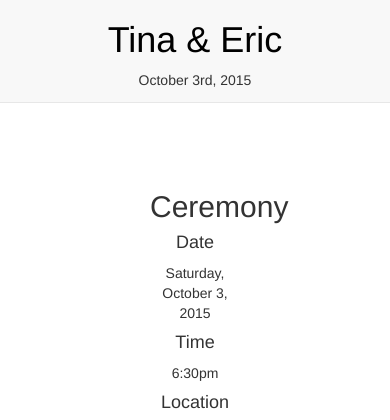
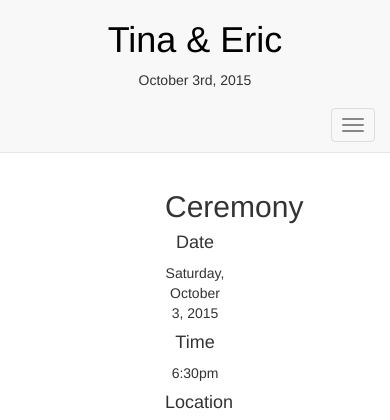
Before and after one commit to tinawen/tinaanderic, a Flask app: page /event in a window 390 px wide; the page is wider, and only the part inside the window is pictured. Shown: the top 420 px of that part. Run offline with Flask 2, Linux system fonts and the light colour scheme; some libraries are stand-ins or nearby versions.

Commit message:
made navbar appear on mobile

```diff
--- a/templates/index.jinja2
+++ b/templates/index.jinja2
@@ -1,6 +1,5 @@
 {% extends "nav.jinja2" %}
 {% block content %}
-<div class="container">
   <div class="row">
     <div class="col-md-6">
       <img src="{{ url_for('static', filename='img/index_pic.jpg') }}" class="img-responsive">
@@ -9,5 +8,4 @@
       <h1>Welcome to our wedding!<h1>
     <div>
   </div>
-</div>
 {% endblock %}
--- a/templates/nav.jinja2
+++ b/templates/nav.jinja2
@@ -9,12 +9,22 @@
     <link href="{{ url_for('static', filename='css/styles.css') }}" rel="stylesheet">
   </head>
   <body>
-    <nav class="navbar navbar-default navbar-fixed-top" role="navigation">
       <div class="container">
+	<nav class="navbar navbar-default navbar-fixed-top" role="navigation">
 	<div class="text-center">
 	  <a href="/"><h1>Tina & Eric</h1></a>
 	  <p>October 3rd, 2015</p>
 	</div>
+
+	<div class="navbar-header">
+	  <button type="button" class="navbar-toggle collapsed" data-toggle="collapse" data-target="#navbar">
+            <span class="sr-only">Toggle navigation</span>
+            <span class="icon-bar"></span>
+            <span class="icon-bar"></span>
+            <span class="icon-bar"></span>
+	  </button>
+	</div>
+
 	<div class="row">
 	  <div class="col-md-3"></div>
 	  <div class="col-md-6">
@@ -29,7 +39,6 @@
 	    </div>
 	  </div>
 	</div>
-      </div>
     </nav>
 
     {% block content %}{% endblock %}
```
